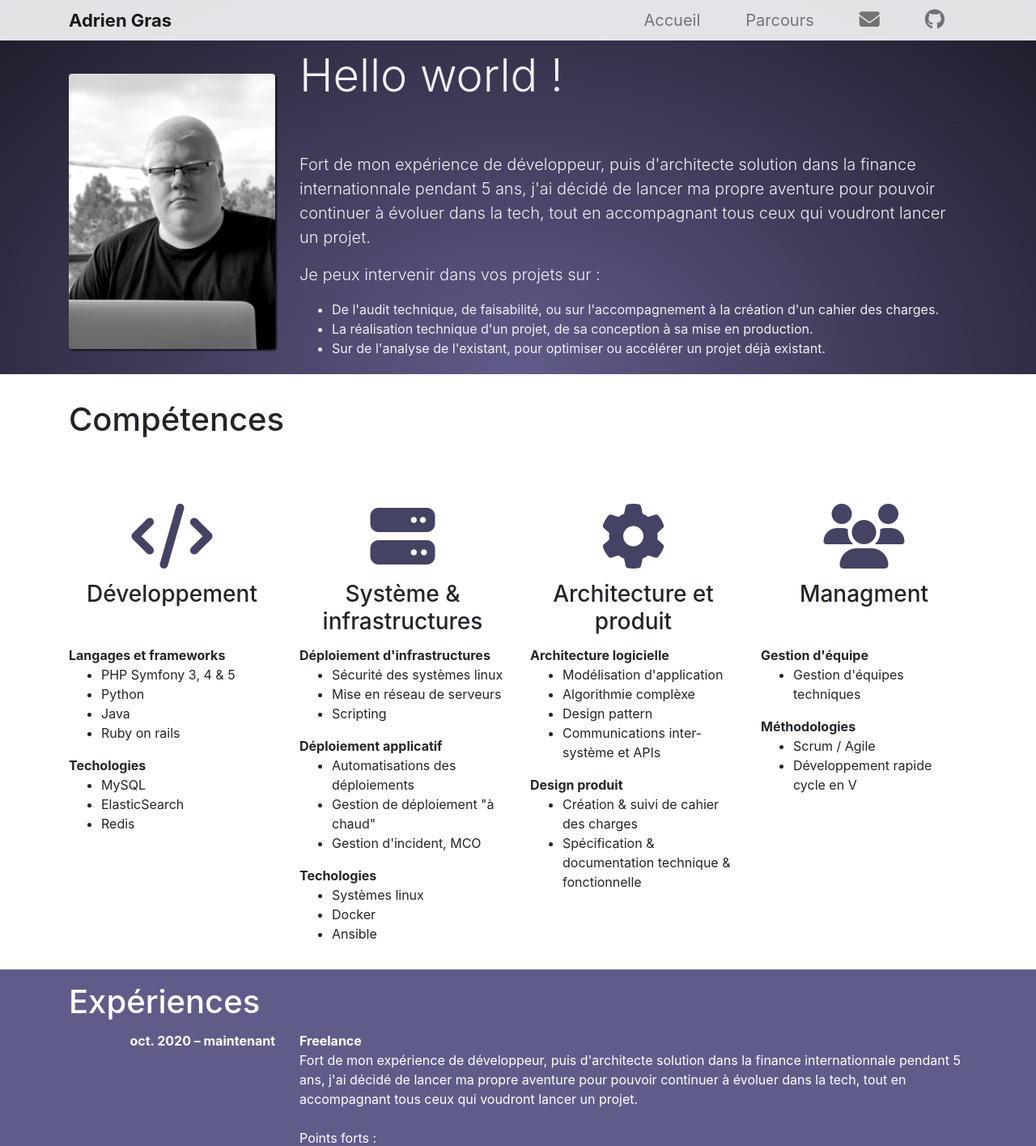
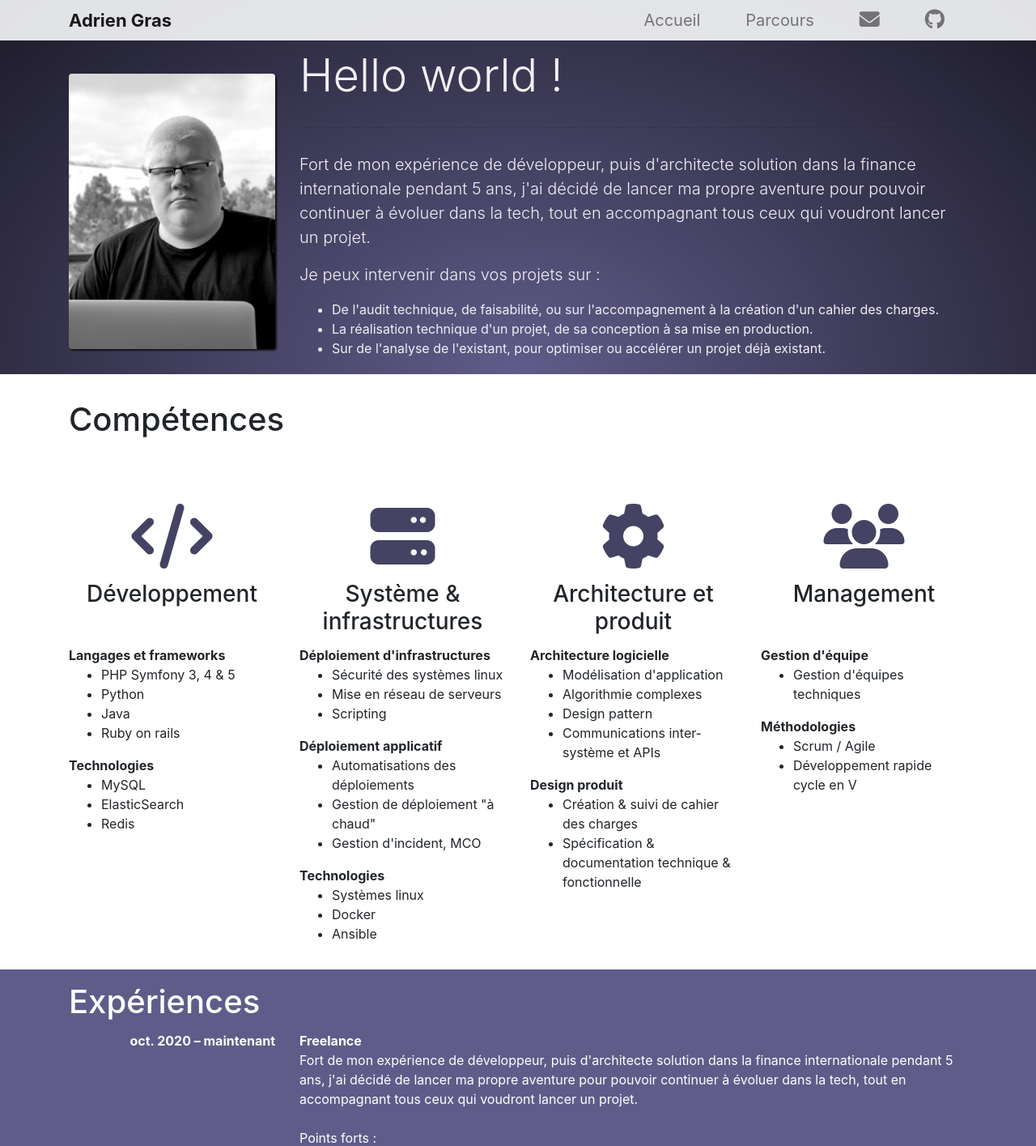
Before and after one commit to AdrienGras/personnal-page, a Symfony app: template templates/homepage/cv.html.twig in a window 1280 px wide. Shown: the top 1415 px of the page at 81% size. Run offline with Twig, Linux system fonts and the light colour scheme; the template is opened without the code that fills it, so the values that code supplies are empty; some libraries are stand-ins or nearby versions.

Commit message:
correcting pages

```diff
--- a/templates/homepage/cv.html.twig
+++ b/templates/homepage/cv.html.twig
@@ -15,7 +15,7 @@
                     <h1 class="display-4">Hello world !</h1>
                     <hr />
                     <p class="lead">
-                        Fort de mon expérience de développeur, puis d'architecte solution dans la finance internationnale pendant 5 ans, j'ai décidé de lancer ma propre aventure pour pouvoir continuer à évoluer dans la tech, tout en accompagnant tous ceux qui voudront lancer un projet.
+                        Fort de mon expérience de développeur, puis d'architecte solution dans la finance internationale pendant 5 ans, j'ai décidé de lancer ma propre aventure pour pouvoir continuer à évoluer dans la tech, tout en accompagnant tous ceux qui voudront lancer un projet.
                     </p>
                     <p class="lead">
                         Je peux intervenir dans vos projets sur :
@@ -51,7 +51,7 @@
                         <li>Java</li>
                         <li>Ruby on rails</li>
                     </ul>
-                    <div class="font-weight-bold">Techologies</div>
+                    <div class="font-weight-bold">Technologies</div>
                     <ul>
                         <li>MySQL</li>
                         <li>ElasticSearch</li>
@@ -75,7 +75,7 @@
                         <li>Gestion de déploiement "à chaud"</li>
                         <li>Gestion d'incident, MCO</li>
                     </ul>
-                    <div class="font-weight-bold">Techologies</div>
+                    <div class="font-weight-bold">Technologies</div>
                     <ul>
                         <li>Systèmes linux</li>
                         <li>Docker</li>
@@ -90,7 +90,7 @@
                     <div class="font-weight-bold mt-4">Architecture logicielle</div>
                     <ul>
                         <li>Modélisation d'application</li>
-                        <li>Algorithmie complèxe</li>
+                        <li>Algorithmie complexes</li>
                         <li>Design pattern</li>
                         <li>Communications inter-système et APIs</li>
                     </ul>
@@ -103,7 +103,7 @@
                 <div class="col-md-3 animate__animated animate__fadeIn animate__delay-4s">
                     <div class="text-center">
                         <i class="fa fa-users fa-5x mt-4" aria-hidden="true"></i>
-                        <h3 class="text-center">Managment</h3><br/>
+                        <h3 class="text-center">Management</h3><br/>
                     </div>
                     <div class="font-weight-bold mt-4">Gestion d'équipe</div>
                     <ul>
@@ -134,7 +134,7 @@
                 </div>
                 <div class="col-md-9">
                     <div class="font-weight-bold">Freelance</div>
-                    <div>Fort de mon expérience de développeur, puis d'architecte solution dans la finance internationnale pendant 5 ans, j'ai décidé de lancer ma propre aventure pour pouvoir continuer à évoluer dans la tech, tout en accompagnant tous ceux qui voudront lancer un projet.</div>
+                    <div>Fort de mon expérience de développeur, puis d'architecte solution dans la finance internationale pendant 5 ans, j'ai décidé de lancer ma propre aventure pour pouvoir continuer à évoluer dans la tech, tout en accompagnant tous ceux qui voudront lancer un projet.</div>
                     <br />
                     <div>Points forts :
                         <ul>
@@ -237,7 +237,7 @@
                 </div>
                 <div class="col-md-9">
                     <div class="font-weight-bold">Diplôme Universitaire Technologique : Informatique</div>
-                    <div>IUT de Reims Châlons Charleville</div>
+                    <div>IUT de Reims Chalons Charleville</div>
                 </div>
             </div>
 
--- a/templates/homepage/index.html.twig
+++ b/templates/homepage/index.html.twig
@@ -124,7 +124,7 @@
 						<div class="col-md-11">
 							<h4 class="mt-2">Profitez !</h4>
 							<div class="text-left">
-								Vous pouvez profiter en toute tranquilité de votre nouveau projet ! <br />&nbsp;
+								Vous pouvez profiter en toute tranquillité de votre nouveau projet ! <br />&nbsp;
 							</div>
 						</div>
 					</div>
@@ -150,7 +150,7 @@
 			<div class="col-md-12 pt-5">
 				<div class="mb-3 container-factu"><i class="fas fa-angle-right"></i> Pour chaque projets, un devis établi selon vos besoins vous permettra d'avoir toutes les clefs en main sur vos dépenses.</div>
 				<div class="mb-3 container-factu"><i class="fas fa-angle-right"></i> Les factures sont réglables selon vos dispositions jusqu'à 30 jours après l'émission.</div>
-				<div class="mb-3 container-factu"><i class="fas fa-angle-right"></i> Possibilité, pour les gros projets, de faire de l'accompte/solde, ou de payer le développement au mois.</div>
+				<div class="mb-3 container-factu"><i class="fas fa-angle-right"></i> Possibilité, pour les gros projets, de faire de l'acompte/solde, ou de payer le développement au mois.</div>
 			</div>
 		</div>
 	</div>
```
